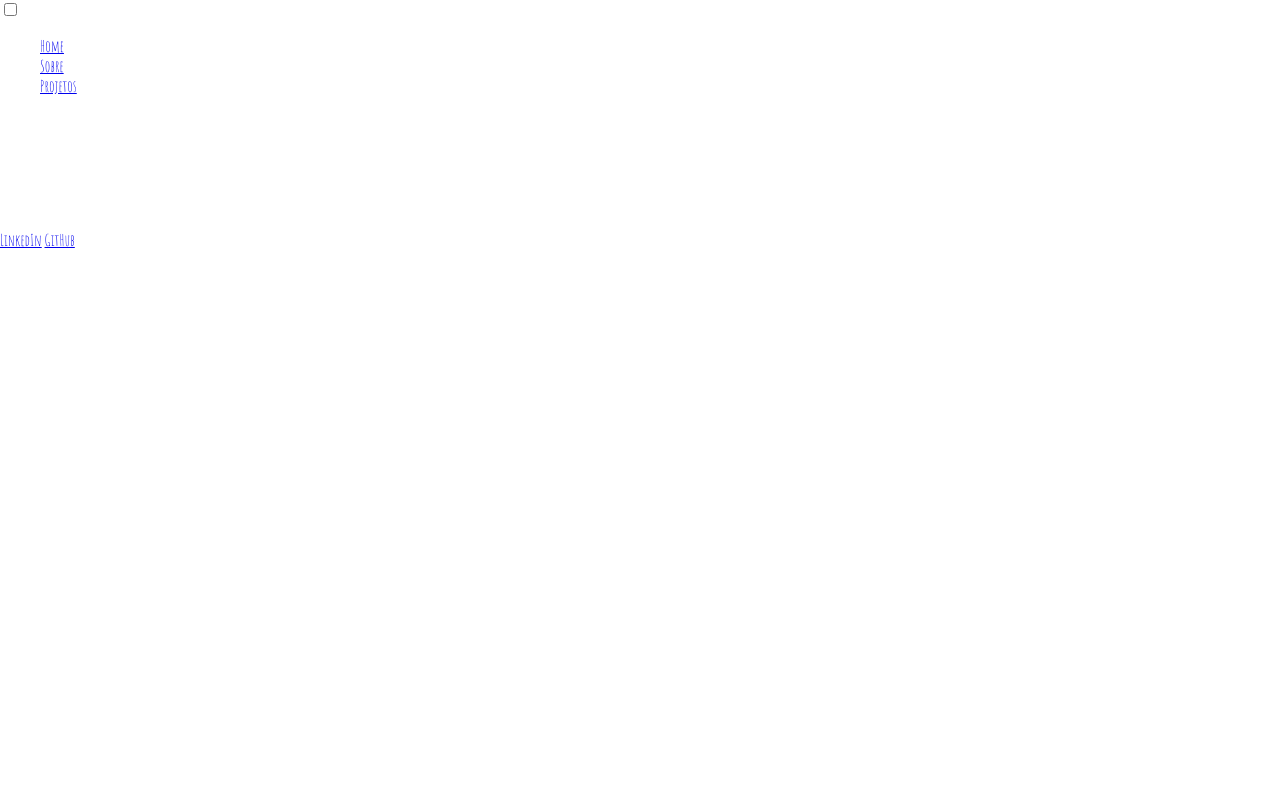
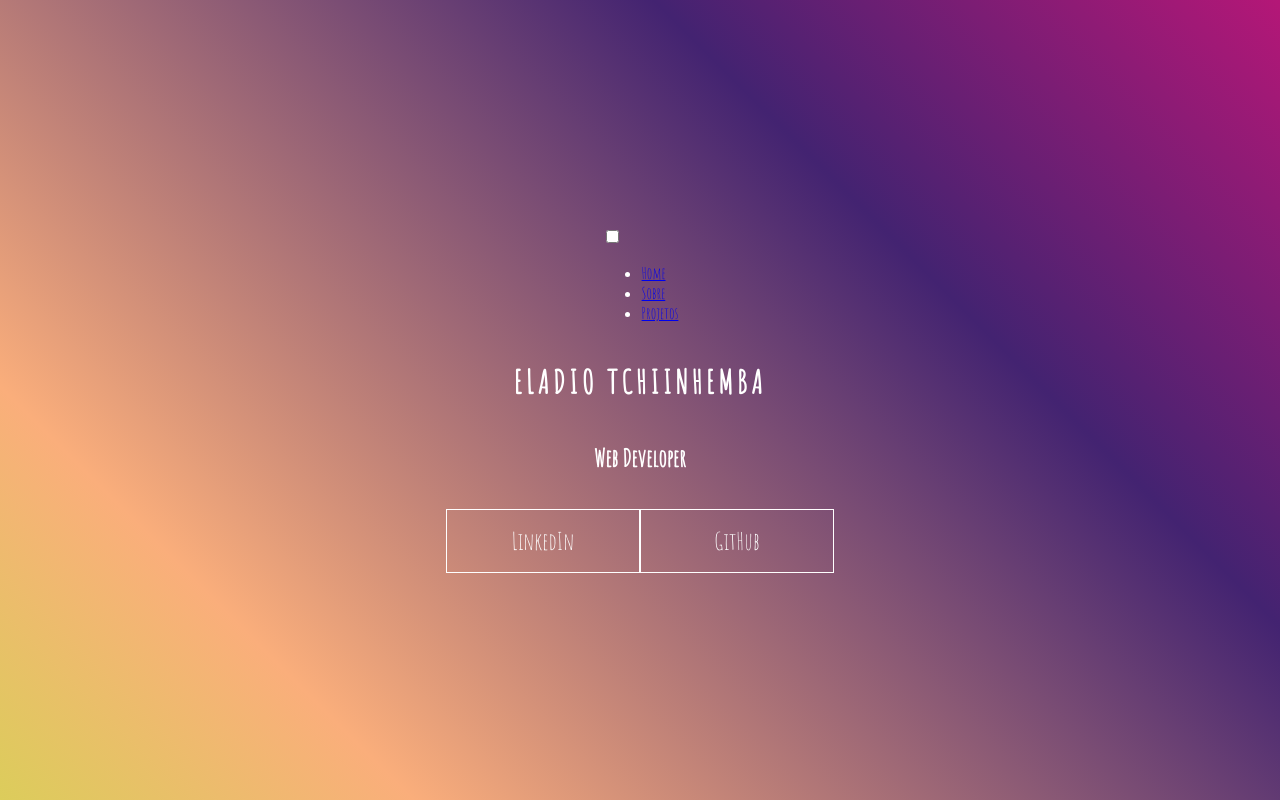
Before and after one commit to tchiinhemba/simple-portfolio, a plain HTML site: page index.html in a window 1280 px wide. Drawn offline with Linux system fonts and the light colour scheme.

Commit message:
end animation beach

```diff
--- a/public/styles/style.css
+++ b/public/styles/style.css
@@ -6,3 +6,59 @@ body {
     color: white;
     font-family: 'Amatic SC', cursive;
 }
+
+/* header */
+
+.header-wrapper {
+    width: 100%;
+    height: 100vh;
+    background: linear-gradient(45deg, #1dbde6, #f1515e, #aefb2a, #faae7b, #432371, #ff0f7b, #f89b29, #e81cff, #0061ff);
+    background-size: 400% 400%;
+    display: flex;
+    flex-direction: column;
+    align-items: center;
+    justify-content: center;
+    position: relative;
+    animation: backgroundTransition 8s ease-in-out infinite;
+}
+
+h1 {
+    text-transform: uppercase;
+    letter-spacing: 4px;
+}
+
+.social-media {
+    margin-top: 1rem;
+    display: flex;
+}
+
+.social-media a {
+    text-decoration: none;
+    color: white;
+    font-size: 24px;
+    padding: 1rem 4rem;
+    border: 1px solid white;
+    min-width: 4rem;
+    display: flex;
+    justify-content: center;
+    align-items: center;
+    transition: .5s cubic-bezier(0.55, 0.025, 0.075, 0.97);
+}
+
+
+a:hover {
+    color: #432371;
+    background-color: white;
+}
+
+@keyframes backgroundTransition {
+    0% {
+        background-position: 0% 80%;
+    }
+    50% {
+        background-position: 80% 100%;
+    }
+    100% {
+        background-position: 0% 90%;
+    }
+}
```
